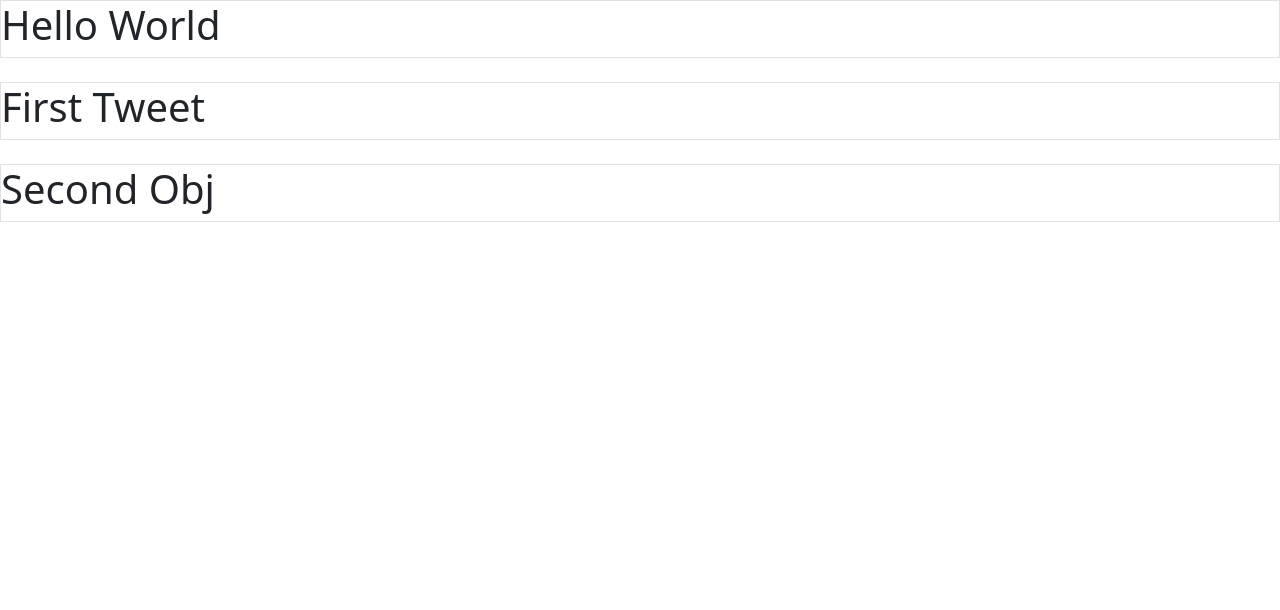
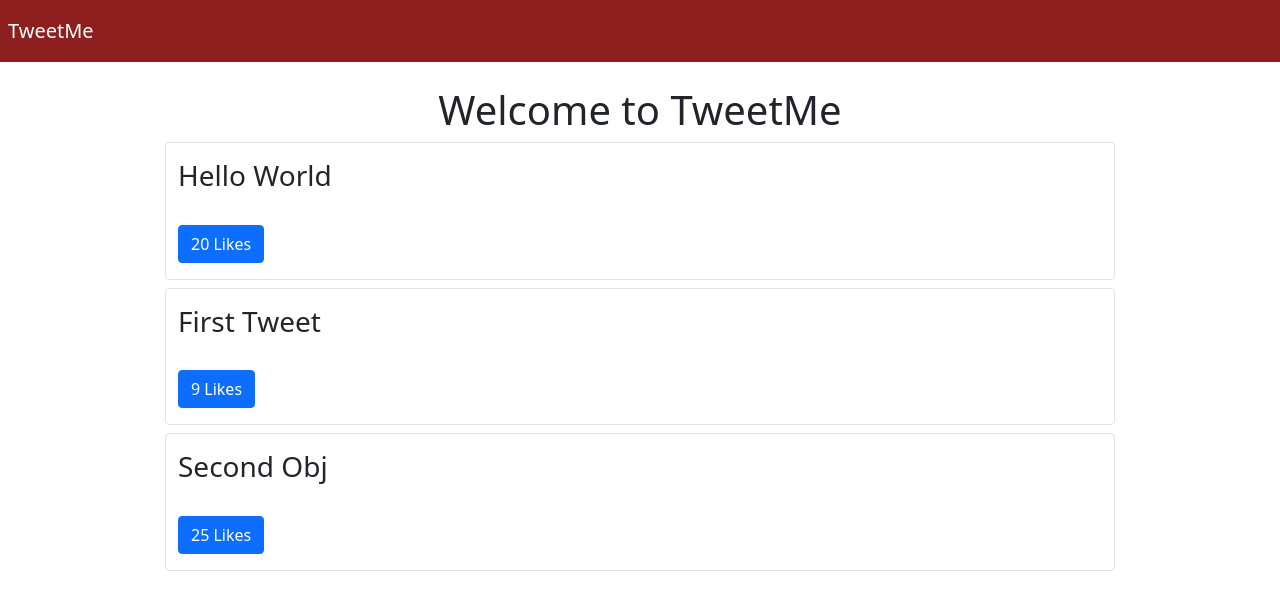
Before and after one commit to piyushpandey16444/twitter-clone, a Django app: page / in a window 1280 px wide. Shown: the top 610 px of the page. Run offline with Django 3.2, Linux system fonts and the light colour scheme; data comes from the database, SQL or seed files in the repository; data that the repository does not hold is empty; some libraries are stand-ins or nearby versions.

Commit message:
bootstrap inregration on the home page.

```diff
--- a/tweets/templates/base.html
+++ b/tweets/templates/base.html
@@ -8,14 +8,24 @@
     <!-- Bootstrap CSS -->
     <link href="https://cdn.jsdelivr.net/npm/bootstrap@5.0.0-beta1/dist/css/bootstrap.min.css" rel="stylesheet" integrity="sha384-giJF6kkoqNQ00vy+HMDP7azOuL0xtbfIcaT9wjKHr8RbDVddVHyTfAAsrekwKmP1" crossorigin="anonymous">
 
+    <style>
+      .bg-tweetme {
+        background-color: #8e1f1f!important;
+    }
+    </style>
+
     <title>{% block title %}
       Base
     {% endblock title %}</title>
   </head>
   <body>
-    {% block content %}
-      From Base
-    {% endblock content %}
+    {% include "components/navbar.html" %}
+    <div class="container">
+      {% block content %}
+        From Base
+      {% endblock content %}
+    </div>
+
     <script src="https://cdn.jsdelivr.net/npm/bootstrap@5.0.0-beta1/dist/js/bootstrap.bundle.min.js" integrity="sha384-ygbV9kiqUc6oa4msXn9868pTtWMgiQaeYH7/t7LECLbyPA2x65Kgf80OJFdroafW" crossorigin="anonymous"></script>
     <script src="https://cdn.jsdelivr.net/npm/@popperjs/core@2.5.4/dist/umd/popper.min.js" integrity="sha384-q2kxQ16AaE6UbzuKqyBE9/u/KzioAlnx2maXQHiDX9d4/zp8Ok3f+M7DPm+Ib6IU" crossorigin="anonymous"></script>
     <script src="https://cdn.jsdelivr.net/npm/bootstrap@5.0.0-beta1/dist/js/bootstrap.min.js" integrity="sha384-pQQkAEnwaBkjpqZ8RU1fF1AKtTcHJwFl3pblpTlHXybJjHpMYo79HY3hIi4NKxyj" crossorigin="anonymous"></script>
--- /dev/null
+++ b/tweets/templates/components/navbar.html
@@ -0,0 +1,35 @@
+<nav class="navbar navbar-expand-lg navbar-dark bg-tweetme mb-4">
+    <a class="navbar-brand p-2" href="/">TweetMe</a>
+    <button class="navbar-toggler" type="button" data-toggle="collapse" data-target="#navbarSupportedContent" aria-controls="navbarSupportedContent" aria-expanded="false" aria-label="Toggle navigation">
+      <span class="navbar-toggler-icon"></span>
+    </button>
+
+    <div class="collapse navbar-collapse d-none" id="navbarSupportedContent">
+      <ul class="navbar-nav mr-auto d-none">
+        <li class="nav-item active">
+          <a class="nav-link" href="#">Home <span class="sr-only">(current)</span></a>
+        </li>
+        <li class="nav-item">
+          <a class="nav-link" href="#">Link</a>
+        </li>
+        <li class="nav-item dropdown">
+          <a class="nav-link dropdown-toggle" href="#" id="navbarDropdown" role="button" data-toggle="dropdown" aria-haspopup="true" aria-expanded="false">
+            Dropdown
+          </a>
+          <div class="dropdown-menu" aria-labelledby="navbarDropdown">
+            <a class="dropdown-item" href="#">Action</a>
+            <a class="dropdown-item" href="#">Another action</a>
+            <div class="dropdown-divider"></div>
+            <a class="dropdown-item" href="#">Something else here</a>
+          </div>
+        </li>
+        <li class="nav-item">
+          <a class="nav-link disabled" href="#" tabindex="-1" aria-disabled="true">Disabled</a>
+        </li>
+      </ul>
+      <form class="form-inline my-2 my-lg-0 d-none">
+        <input class="form-control mr-sm-2" type="search" placeholder="Search" aria-label="Search">
+        <button class="btn btn-outline-success my-2 my-sm-0" type="submit">Search</button>
+      </form>
+    </div>
+  </nav>
--- a/tweets/templates/pages/home.html
+++ b/tweets/templates/pages/home.html
@@ -5,7 +5,14 @@
 {% endblock title %}
 
 {% block content %}
-      <div id="tweets">
+
+  <div class="row text-center">
+    <div class="column">
+      <h1>Welcome to  TweetMe</h1>
+    </div>
+  </div>
+
+      <div id="tweets" class="row">
         Replace Me
       </div>
 
@@ -23,9 +30,20 @@
     const url = "/tweets"
     const responseType = "json"
 
+    // Like button function to handle event
+    function handleDidLike(tweet_id, currentCount){
+      console.log(tweet_id, currentCount)
+    }
+
+    // like button return
+    function LikeBtn(tweet){
+      return "<button class='btn btn-primary btn-small' onclick=handleDidLike(" + tweet.id + "," + tweet.likes + ")>" + tweet.likes + " Likes</button>"
+    }
+
     function formatTweetElement(tweet)
     {
-        var formattedTweet = "<div class='mb-4 border' id='tweet-" + tweet.id + "' ><h1>" + tweet.content + "</h1></div>"
+        var formattedTweet = "<div class='col-12 col-md-10 mx-auto mb-2 border rounded py-3' id='tweet-" + tweet.id +
+        "' ><h3>" + tweet.content + "</h3><br>"+  LikeBtn(tweet) + "</div>"
         return formattedTweet
     }
 
--- a/tweets/views.py
+++ b/tweets/views.py
@@ -1,6 +1,7 @@
 from django.shortcuts import render
 from django.http import HttpResponse, Http404, JsonResponse
 from .models import Tweet
+import random
 
 
 def home_view(request, *args, **kwargs):
@@ -14,7 +15,8 @@ def tweet_list_view(request, *args, **kwargs):
     return: Json response.
     """
     qs = Tweet.objects.all()
-    tweets_list = [{"id": x.id, "content": x.content} for x in qs]
+    tweets_list = [{"id": x.id, "content": x.content,
+                    "likes": random.randint(0, 50)} for x in qs]
     data = {
         "response": tweets_list,
     }
```
Also changed, not shown: tweets/templates/components/footer.html (added).
